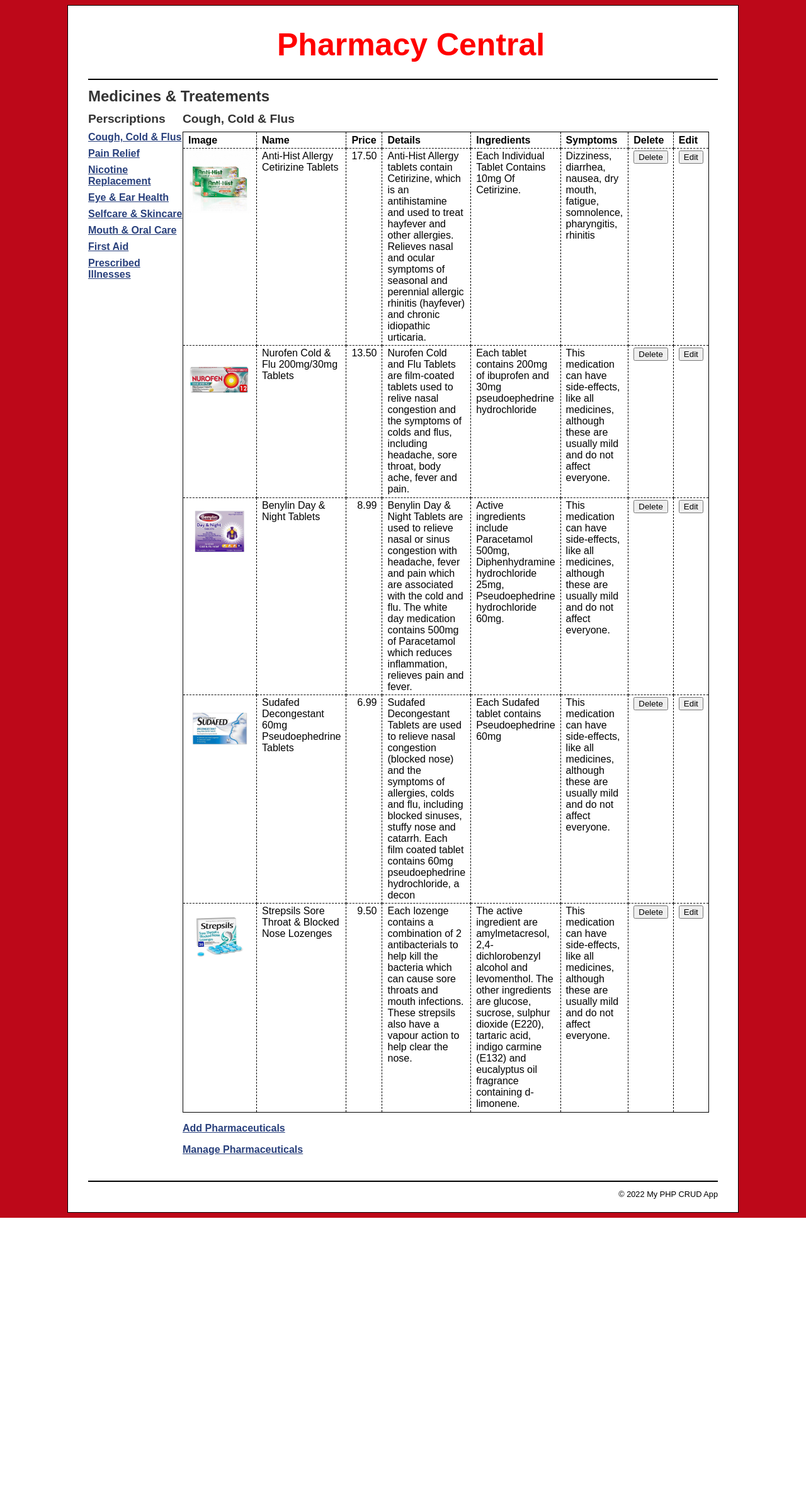
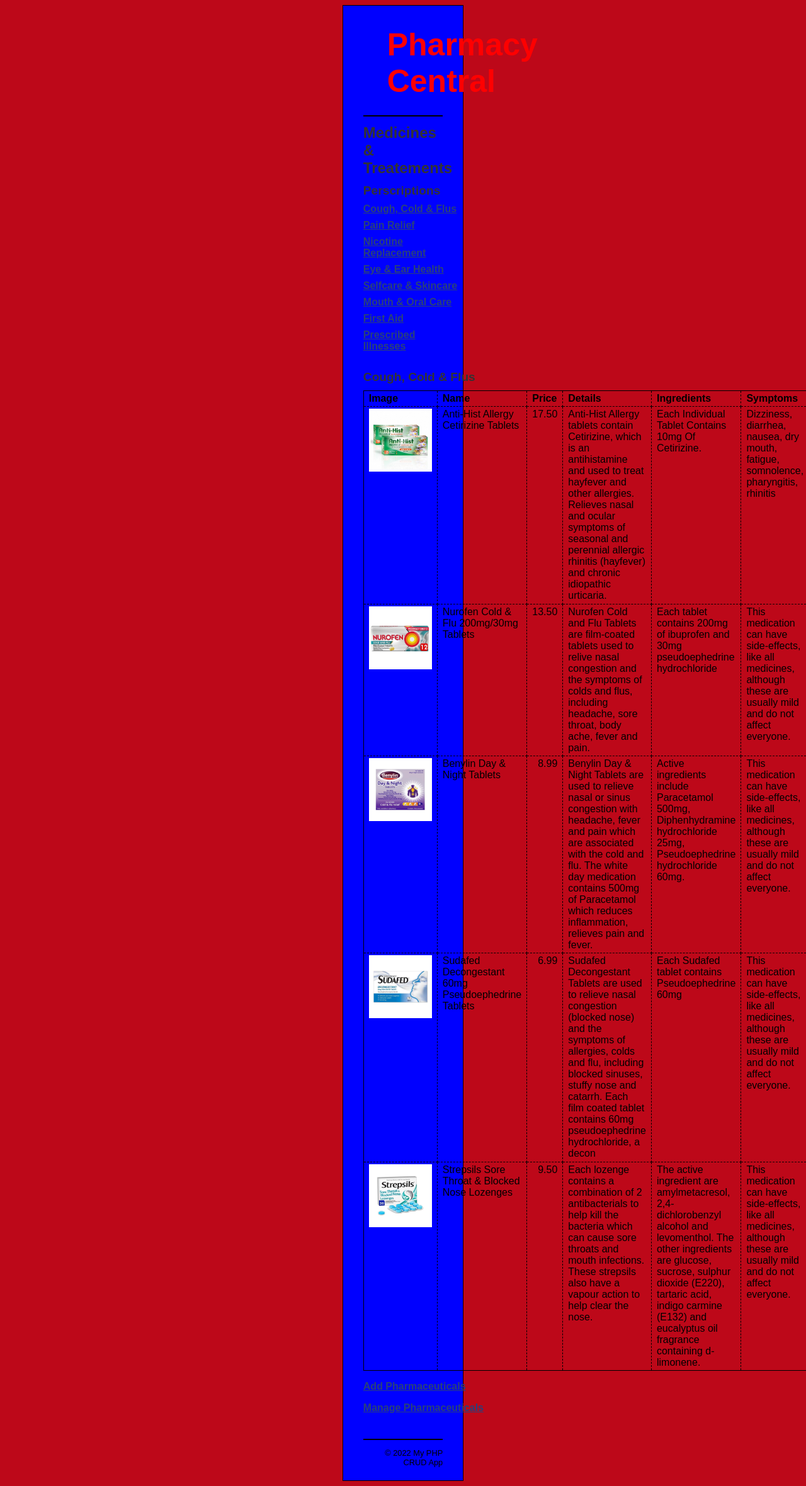
Before and after one commit to Hallucion/Asmir-Omerovic-CA2-PHP-SSD, a PHP site: page /index.php in a window 1280 px wide; the page is wider, and only the part inside the window is pictured. Shown: that part at 63% size. Before the commit the page ends 1934 px from the top of that part, so only its background shows below. Run offline with PHP 8.4, Linux system fonts and the light colour scheme; data comes from the database, SQL or seed files in the repository.

Commit message:
TESTING UPDATE ON WEBSITE AS IT IS NOT UPDATING IN REAL TIME

```diff
--- a/css/_body.scss
+++ b/css/_body.scss
@@ -8,9 +8,9 @@ body {
 .container {
     /* margin-top: 0; */
     font-family: Arial, Helvetica, sans-serif;
-    width: 1000px;
+    width: 10%;
     margin: 0 auto;
-    background-color: white;
+    background-color: $blue;
     border: 1px solid black;
     padding: .5em 2em;
 }
--- a/css/_variables.scss
+++ b/css/_variables.scss
@@ -2,3 +2,4 @@
 /* Here is where the variables styles start */
 
 $richred: #bd0819;
+$blue: blue;
--- a/css/mystyle.css
+++ b/css/mystyle.css
@@ -47,9 +47,9 @@ body {
 .container {
   /* margin-top: 0; */
   font-family: Arial, Helvetica, sans-serif;
-  width: 1000px;
+  width: 10%;
   margin: 0 auto;
-  background-color: white;
+  background-color: blue;
   border: 1px solid black;
   padding: .5em 2em;
 }
```
Also changed, not shown: image_uploads/lisinopril.jpg (added), image_uploads/lisinopril.png (deleted), 1 other file.
